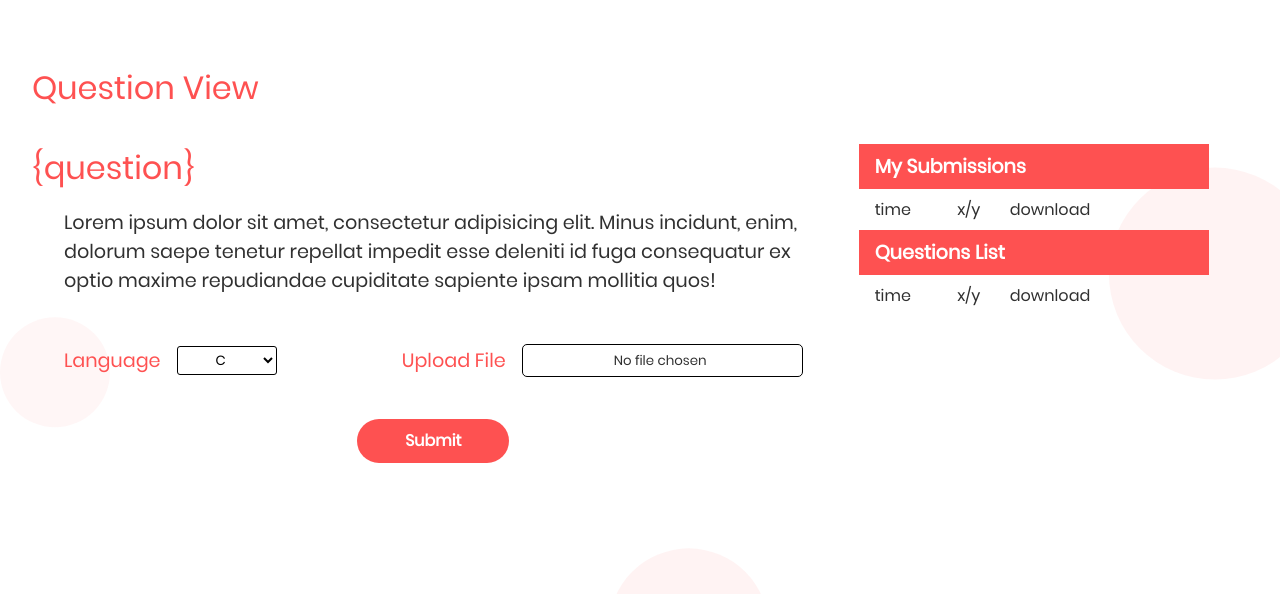
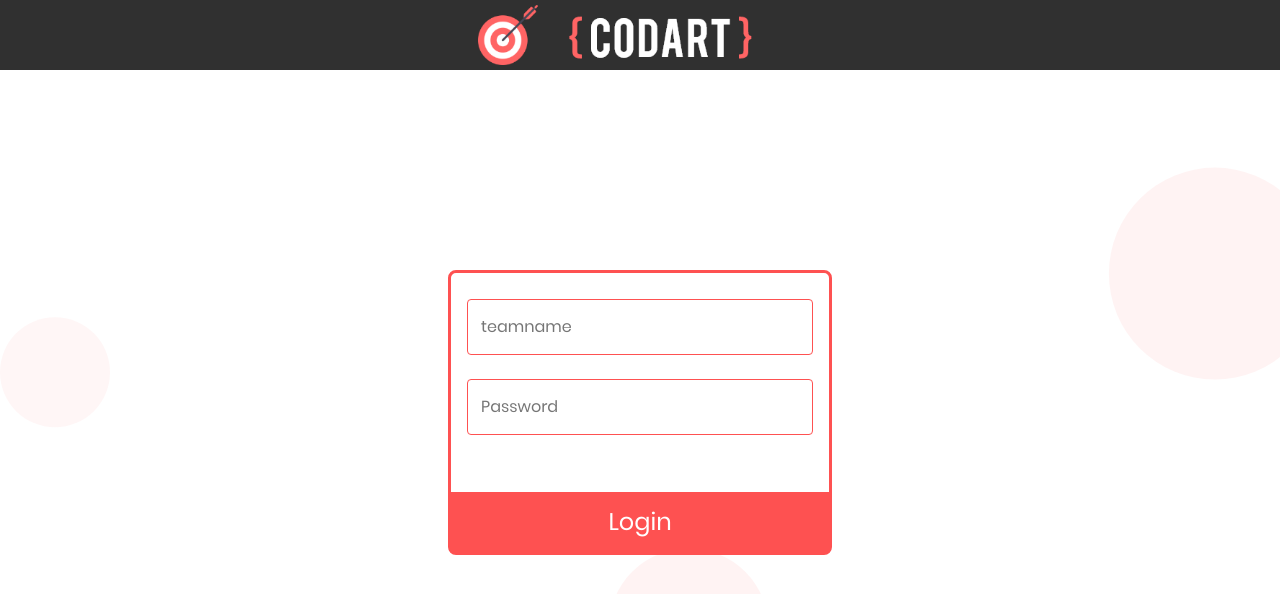
Before and after one commit to AdityaSrivast/codart, a React (Create React App) app: page /login in a window 1280 px wide. Shown: the top 594 px of the page. Built offline with nearby package versions, Linux system fonts and the light colour scheme.

Commit message:
update branch

```diff
--- a/public/electron.js
+++ b/public/electron.js
@@ -9,7 +9,7 @@ const isDev = require('electron-is-dev');
 let mainWindow;
 
 function createWindow() {
-  mainWindow = new BrowserWindow({width: 900, height: 680});
+  mainWindow = new BrowserWindow({minWidth:1000, minHeight: 800});
   mainWindow.loadURL(isDev ? 'http://localhost:3000' : `file://${path.join(__dirname, '../build/index.html')}`);
   mainWindow.on('closed', () => mainWindow = null);
 }
--- a/src/App.js
+++ b/src/App.js
@@ -1,9 +1,9 @@
 import React, { Component } from 'react';
 import {BrowserRouter, Route, Switch} from 'react-router-dom';
-// import Landing from './components/landing/landing';
-// import Login from './components/login/login';
+import Landing from './components/landing/landing';
+import Login from './components/login/login';
 import Questions from './components/dashboard/Question';
-// import Leaderboard from './components/dashboard/leaderboard/leaderboard';
+import Leaderboard from './components/dashboard/leaderboard/leaderboard';
 import './style.css';
 // import logo from './logo.svg';
 // import './App.css';
@@ -13,7 +13,10 @@ class App extends Component {
     return (
       <BrowserRouter>
         <Switch>
-          <Route path="/" component={Questions} />
+          <Route path="/" component={Landing} exact />
+          <Route path="/login" component={Login} exact />
+          <Route path="/leaderboard" component={Leaderboard} exact />
+          <Route path="/questions" component={Questions} exact />
         </Switch>
       </BrowserRouter>
     );
--- /dev/null
+++ b/src/components/cookie.js
@@ -0,0 +1,16 @@
+let Cookie = {
+	getCookie: (key) => {
+      var keyValue = document.cookie.match('(^|;) ?' + key + '=([^;]*)(;|$)');
+        return keyValue ? keyValue[2] : null;
+    },
+    setCookie: (key, value) => {
+    	const date = new Date();
+        date.setHours(date.getHours() + 24*365*2);
+    	document.cookie = `${key}=${value};expires=${date.toGMTString()};path=/`;
+    },
+    deleteCookie: (name) => {
+    	document.cookie = `${name}=; expires=Thu, 01 Jan 1970 00:00:00 UTC;path=/`;
+    }
+}
+
+export default Cookie;
--- a/src/components/landing/landing.js
+++ b/src/components/landing/landing.js
@@ -1,7 +1,7 @@
 import React, { Component } from 'react';
 // import Navbar from '../common/navbar/navbar';
-import {ExpansionPanel, ExpansionPanelDetails, ExpansionPanelSummary} from '@material-ui/core';
-
+import {ExpansionPanel, ExpansionPanelDetails, ExpansionPanelSummary, Button} from '@material-ui/core';
+import {NavLink} from 'react-router-dom';
 // import Footer from '../common/footer/footer';
 
 import AddOutlined from '../../images/add-outlined.png';
@@ -38,6 +38,9 @@ Here, the rules are different, but the game is very simple. The problem statemen
 Remember, there are some irresistible prizes on the line here. So, practice your throws while you scan through your favourite algorithms and libraries, and brace yourselves for the most fun coding event of the year, <b>Codart</b>.
                         </p>
                     </div>
+                    <NavLink to="/login">
+                        <Button>Login</Button>
+                    </NavLink>
                     <div id="rules" className="landing-item">
                         <h1>RULES</h1>
                         <h2>Round 1</h2>
--- a/src/components/login/login.css
+++ b/src/components/login/login.css
@@ -27,6 +27,10 @@
     color: #FE5151 !important;
 }
 
+.btn-container {
+    padding: 0 !important;
+}
+
 .login-form button {
     background-color: #FE5151;
     color: #fff;
@@ -42,6 +46,16 @@
     background-color: #FE5151;
     opacity: .9;
 }
+
+.error-snackbar>div {
+    background-color: #ec0909;
+    font-family: 'Poppins' ,sans-serif !important;
+}
+.success-snackbar>div {
+    background-color: green;
+    font-family: 'Poppins' ,sans-serif !important;
+}
+
 @media only screen and (max-width: 1000px) {
     .login {
         width: 40%;
--- a/src/components/login/login.js
+++ b/src/components/login/login.js
@@ -1,18 +1,69 @@
 import React, {Component} from 'react';
-import {TextField, Button } from '@material-ui/core';
+import {TextField, Button, CircularProgress, Snackbar } from '@material-ui/core';
 import Navbar from '../common/navbar';
+import axios from 'axios';
+
+import Cookie from '../cookie';
+import urls from '../urls';
 import './login.css';
+
+const BASE_URL = urls.BASE_URL;
 
 class Login extends Component {
     state = {
-        email: '',
-        password: ''
+        teamname: '',
+        password: '',
+        openSnackbar: false,
+        msgSnackbar: '',
+        typeSnackbar: 'error',
+        vertical: 'top',
+        horizontal: 'center',
+        loading: false
     }
 
     postLogin = (e) => {
         e.preventDefault();
-        const {email, password} = this.state;
-        console.log(email, password);
+        this.setState({loading: true});
+        const { teamname, password } = this.state;
+        let data = {team: teamname, passwd: password};
+        console.log(data);
+        axios.post(`${BASE_URL}/login`, data)
+        .then(resp=> {
+            if(resp.data) {
+                data = resp.data;
+                let token = data.token;
+                console.log(data,token);
+                Cookie.setCookie('token', token);
+                this.setState({openSnackbar: true,
+                    msgSnackbar: `Welcome team ${teamname}`,
+                    typeSnackbar: 'success',
+                    loading: false
+                });
+                setTimeout(() => {
+					this.props.history.push('/questions');
+                    },
+                3000);
+            }
+            else {
+                this.setState({openSnackbar: true,
+                    msgSnackbar: `The teamname or password is invalid. Please try again`,
+                    typeSnackbar: 'error',
+                    loading: false,
+                    teamname: '',
+                    password: ''
+                });
+            }
+        })
+        .catch(err=> {
+            console.log(err);
+            this.setState({openSnackbar: true,
+                msgSnackbar: `The teamname or password is invalid.  Please try again`,
+                typeSnackbar: 'error',
+                loading: false,
+                teamname: '',
+                password: ''
+            });
+        });
     }
 
     handleChange = name => event => {
@@ -21,11 +72,17 @@ class Login extends Component {
         })
     }
 
+    onClose = () => {
+        this.setState({openSnackbar: false, loading: false});
+    }
+
     componentDidMount() {
-        document.title="Codart-Login"
+        document.title="Codart | Login"
     }
 
     render() {
+        let {vertical, horizontal, openSnackbar,
+            msgSnackbar, typeSnackbar, loading} = this.state;
         return (
             <div>
                 <Navbar/>
@@ -33,11 +90,10 @@ class Login extends Component {
                     <form className="login-form" onSubmit={this.postLogin}>
                         <div>
                             <TextField
-                                label="email address"
-                                type="email"
+                                label="teamname"
                                 className=""
-                                value={this.state.email}
-                                onChange={this.handleChange('email')}
+                                value={this.state.teamname}
+                                onChange={this.handleChange('teamname')}
                                 margin="normal"
                                 variant="outlined"
                             /><br/>
@@ -51,9 +107,24 @@ class Login extends Component {
                                 variant="outlined"
                             /><br/>
                         </div>
-                        <Button type="submit">Login</Button>
+                        <div className="btn-container">
+                            <Button disabled={loading}
+                            type="submit"
+                            >{loading? <CircularProgress
+                                style={{color: '#fff'}} />:
+                                <span>Login</span>}</Button>
+                        </div>
                     </form>
                 </div>
+                <Snackbar
+			  	  anchorOrigin={{ vertical, horizontal }}
+		          open={openSnackbar}
+                  message={msgSnackbar}
+                  className={typeSnackbar==='success'?
+                  'success-snackbar': 'error-snackbar'}
+		          autoHideDuration={3000}
+		          onClose={this.onClose}
+		        />
             </div>
         )
     }
--- /dev/null
+++ b/src/components/urls.js
@@ -0,0 +1,5 @@
+let urls = {
+    BASE_URL: 'http://35.237.75.60:443',
+}
+
+export default urls;
```
